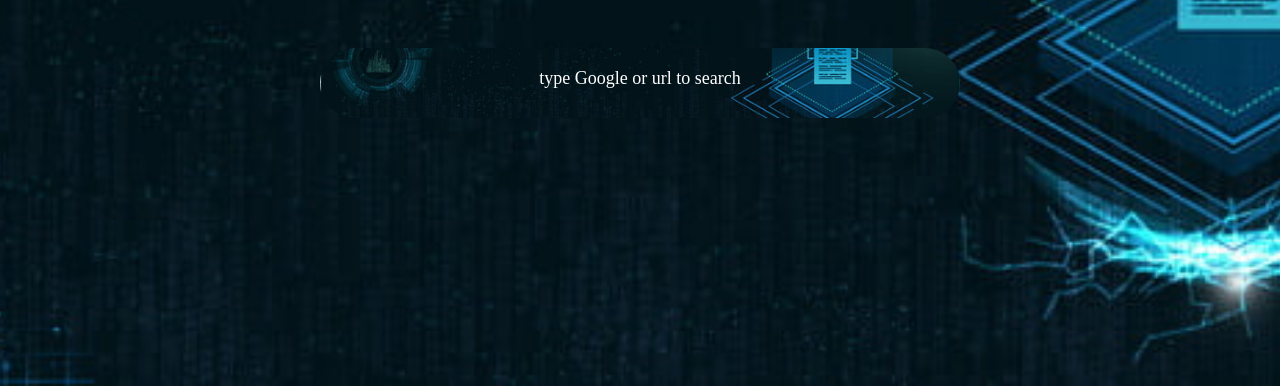
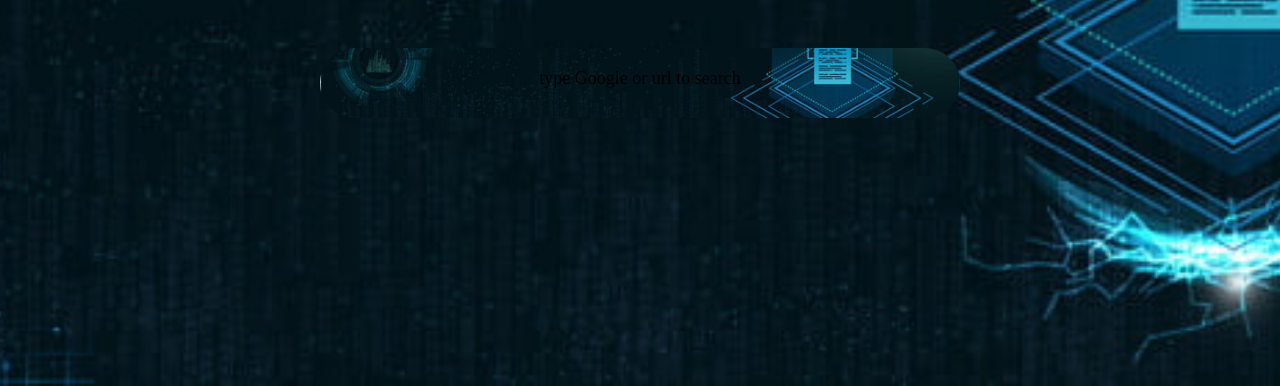
Before and after one commit to Santhosh-04/Site-1, a plain HTML site: page index.html in a window 1280 px wide. Shown: the part 414-800 px from the top of the page. Drawn offline with Linux system fonts and the light colour scheme.

Commit message:
Update style.css

```diff
--- a/style.css
+++ b/style.css
@@ -56,8 +56,8 @@ main{
      margin-bottom: 4vw;
 }
 .rectangle{
-    color: white;
-    background-color: black;
+    color: black;
+    background-color: gray;
     margin-bottom: 60px;
     width: 600px;
     height: 30px;
@@ -71,7 +71,7 @@ main{
     color: black;
 } */
 .rectangle:hover{
-    background-color: black;
+    background-color:white;
     color:whitesmoke;
 }
 div:hover{
```
